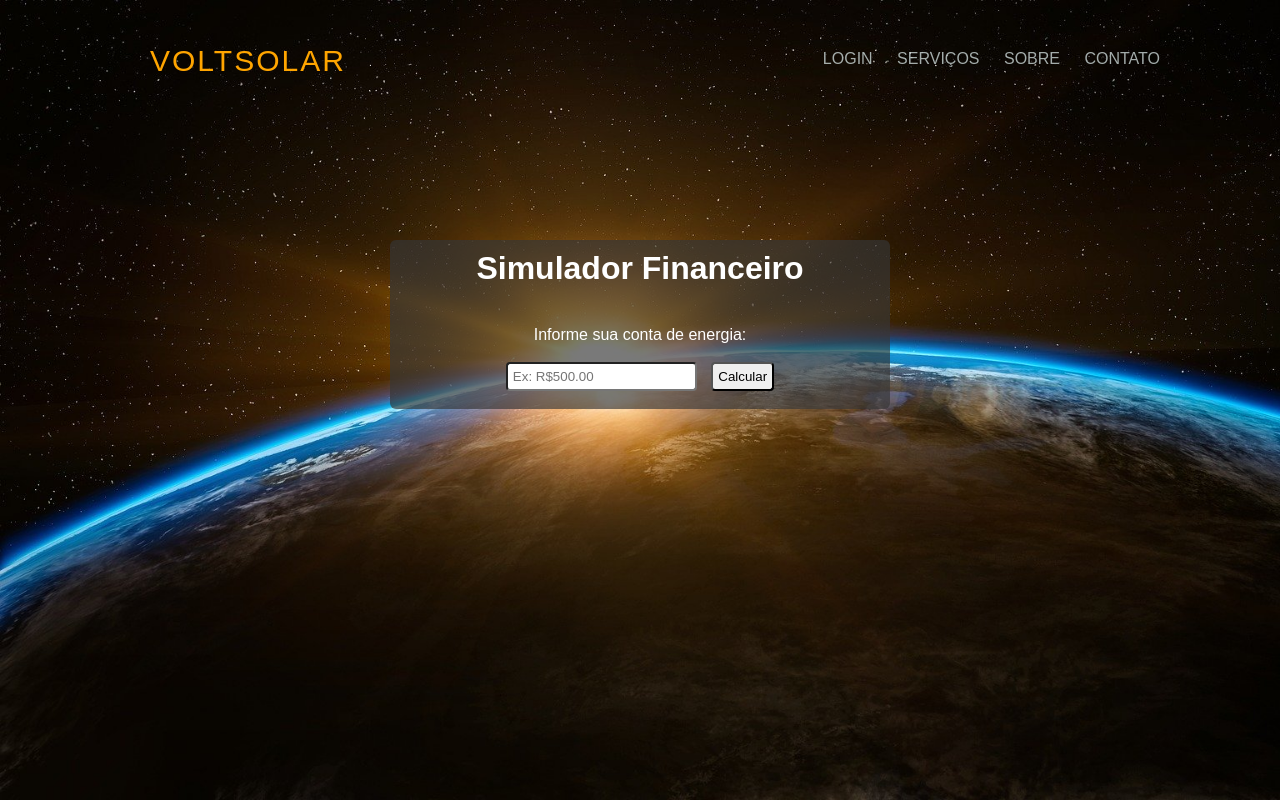
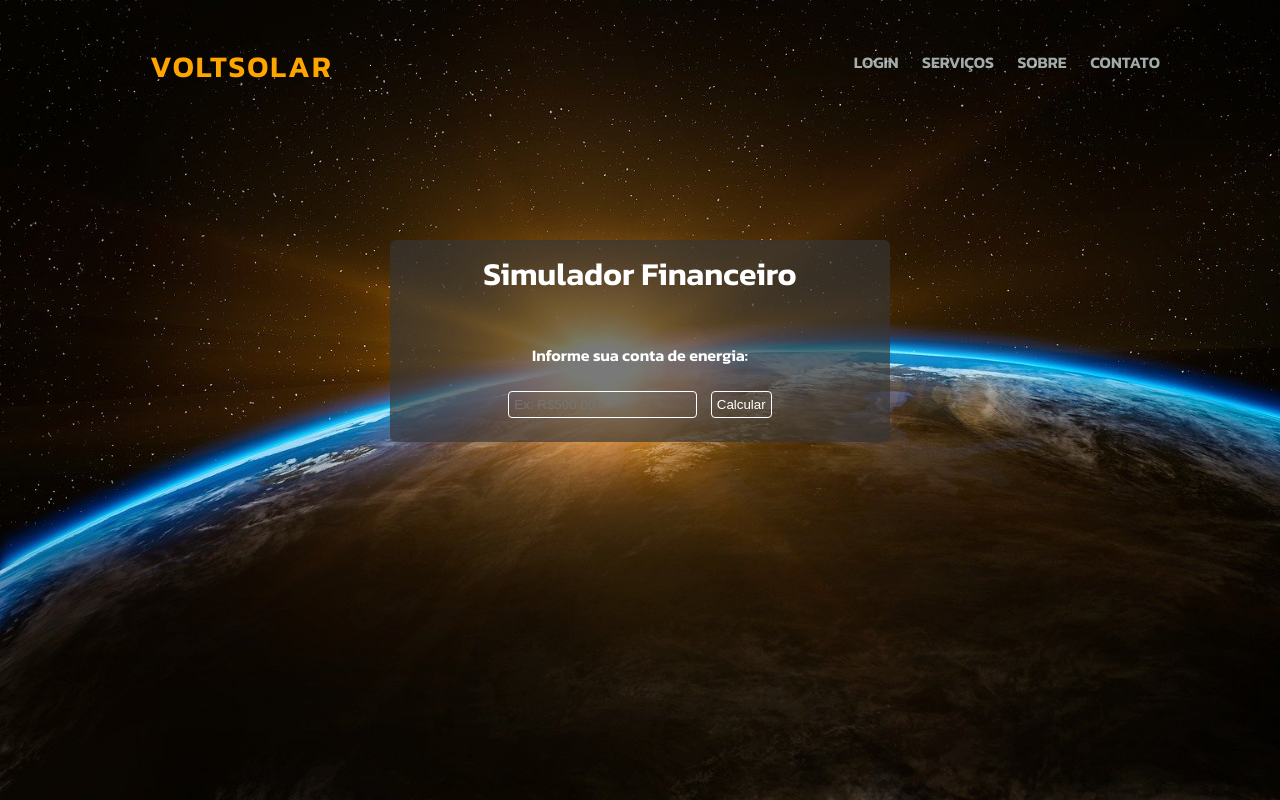
Before and after one commit to ewertonoliveira-dev/Projeto-Volt-Solar, a plain HTML site: page Sprint 2 - VoltSolar/VoltSolar.html in a window 1280 px wide. Drawn offline with Linux system fonts and the light colour scheme.

Commit message:
Botão e input do simulador

```diff
--- a/Sprint 2 - VoltSolar/VoltSolar.html
+++ b/Sprint 2 - VoltSolar/VoltSolar.html
@@ -6,13 +6,14 @@
     <meta name="viewport" content="width=device-width, initial-scale=1.0">
     <title>Financeiro</title>
     <link rel="stylesheet" href="style.css">
+    <link href="https://fonts.googleapis.com/css2?family=Kanit:wght@600&display=swap" rel="stylesheet">
 </head>
 
 <body class="fundo">
     <div>
         <div class="header" id="menu">
             <div class="container">
-                <div class="titulo"><a href="#">VoltSolar</a></div>
+                <div class="titulo"><a href="index.html">VoltSolar</a></div>
                 <div class="nav">
                     <ul>
                         <li><a href="index.html">login</a></li>
--- a/Sprint 2 - VoltSolar/style.css
+++ b/Sprint 2 - VoltSolar/style.css
@@ -70,12 +70,16 @@ li :hover{
     outline: 0;
     border: 0;
     cursor: pointer;
+    font-family: Arial;
+    font-size: 15px;
+    text-decoration: none;
 }
 .button :hover{
     padding: 10px;
 }
 .button :active{
     background-color: brown;
+    padding: 9px;
 }
 .updown{
     position: fixed;
@@ -105,10 +109,19 @@ li :hover{
 outline: none;
 border-radius: 4px;
 padding: 5px;
+border:1px solid white;
+background:none;
+color: white;
 }
 .simulador button{
 margin-left: 10px;
-outline: none;
+padding: 5px;
 border-radius: 4px;
-padding: 5px;
+border:1px solid white;
+
+outline:none;
+cursor: pointer;
+
+background:none;
+color: white;
 }
```
Also changed, not shown: Sprint 2 - VoltSolar/index.html (+1 -1 lines).
